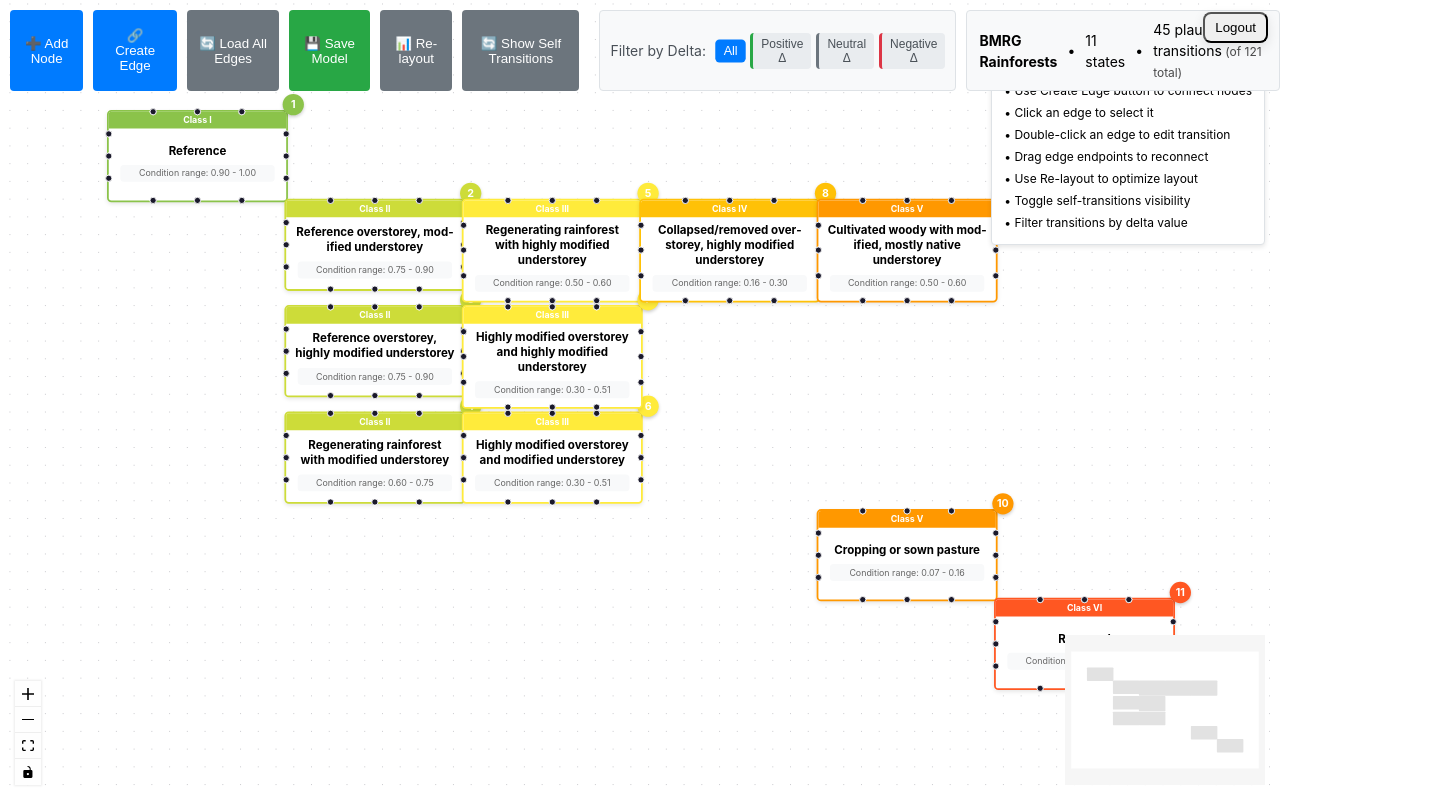
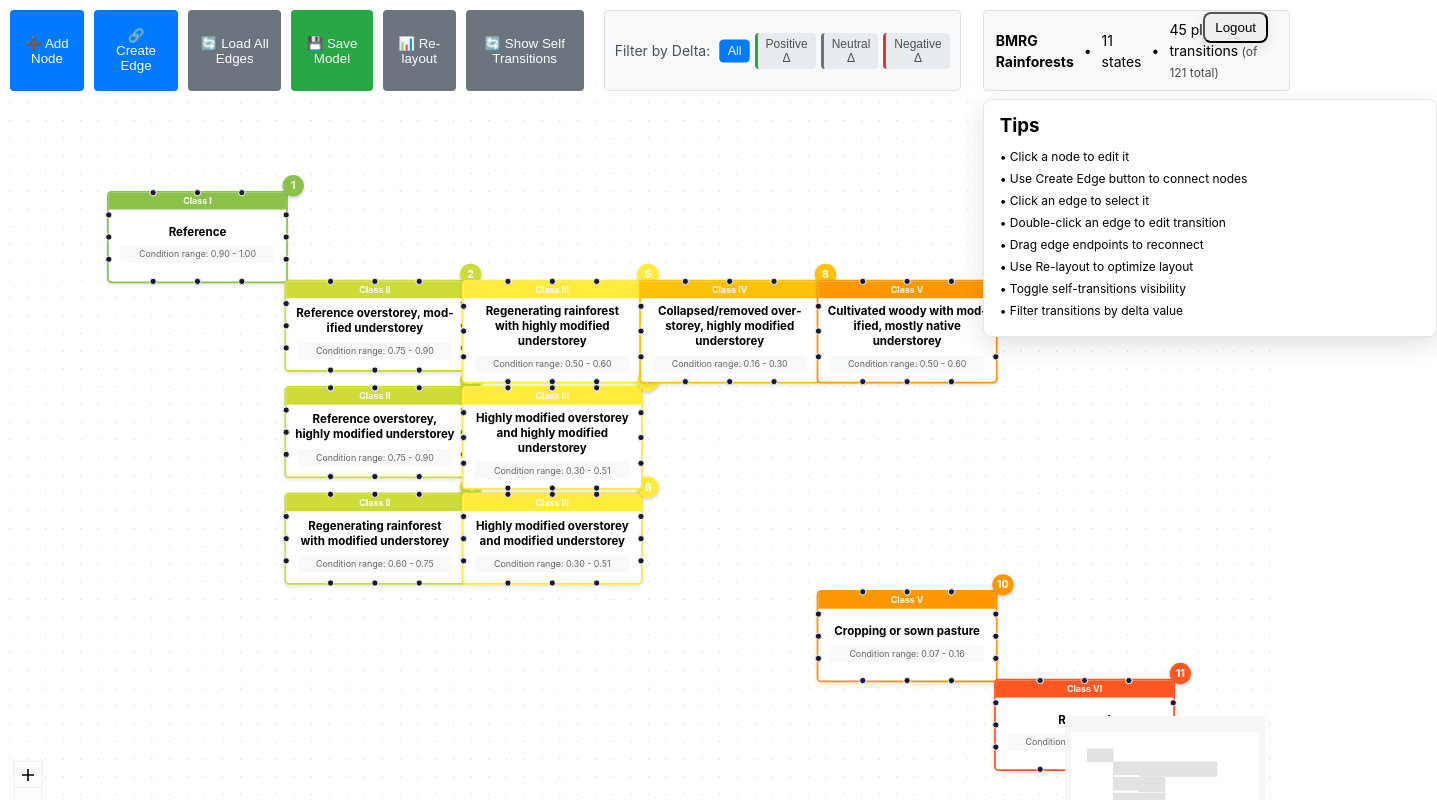
Before and after one commit to edzxy/stm_creator-frontend, a React (Vite) app: page /login in a window 1280 px wide. Both pictures are taken after a click on the button "Continue as Guest". Shown: the top 800 px of the page, 1437 px wide, since content can reach past the window. Built offline with nearby package versions, Linux system fonts and the light colour scheme.

Commit message:
fix some UI problem

```diff
--- a/package.json
+++ b/package.json
@@ -13,12 +13,13 @@
     "elkjs": "^0.9.3",
     "react": "^18.2.0",
     "react-dom": "^18.2.0",
+    "react-router-dom": "^7.9.1",
     "web-worker": "^1.5.0"
   },
   "license": "MIT",
   "devDependencies": {
-    "@types/react": "^18.2.53",
-    "@types/react-dom": "^18.2.18",
+    "@types/react": "^18.3.24",
+    "@types/react-dom": "^18.3.7",
     "@typescript-eslint/eslint-plugin": "^6.20.0",
     "@typescript-eslint/parser": "^6.20.0",
     "@vitejs/plugin-react": "^4.2.1",
--- a/src/App.css
+++ b/src/App.css
@@ -332,3 +332,26 @@
 .button-filter.active {
     animation: pulse-filter 1s ease-in-out;
 }
+/* 让“信息栏 + Tips”成为一个定位容器 */
+.info-with-tips {
+  position: relative;
+  display: inline-block;   /* 与工具栏其余按钮在同一行 */
+  margin-left: 12px;       /* 与左侧按钮组拉开一点距离（可调） */
+}
+
+/* Tips 下拉，贴在信息栏正下方一点点 */
+.tips-popover {
+  position: absolute;
+  top: calc(100% + 8px);   /* 紧贴 info-panel 底部，向下 8px */
+  left: 0;                 /* 与 info-panel 左侧对齐；如需右对齐改为 right: 0 */
+  width: 420px;            /* 宽度可按需调整 */
+  background: #fff;
+  border: 1px solid #e5e7eb;
+  border-radius: 8px;
+  box-shadow: 0 8px 24px rgba(0,0,0,0.12);
+  padding: 12px 16px;
+  z-index: 1000;           /* 浮在节点之上 */
+}
+
+/* 如果你的 .controls-toolbar 没有定位，可以加上这行（可选） */
+.controls-toolbar { position: relative; }
--- a/src/App.tsx
+++ b/src/App.tsx
@@ -11,7 +11,6 @@ import {
     EdgeMouseHandler,
     MiniMap,
     OnConnect,
-    Panel,
     ReactFlow,
     ReactFlowProvider,
     useEdgesState,
@@ -108,9 +107,7 @@ function App() {
                 targetHandle: connection.sourceHandle?.replace("source","target"),
             } as Connection;
 
-
             setEdges((eds) => addEdge(flippedConnection, eds));
-
         },
         [setEdges, getNode]
     );
@@ -340,8 +337,6 @@ function App() {
             notes: newTransition.notes
         }
 
-
-        //console.log("Created new edge:", newEdge);
         setEdges(prevEdges => [...prevEdges, edge]);
 
         // Open the transition modal for immediate editing
@@ -398,7 +393,6 @@ function App() {
                         return {
                             ...state,
                             state_name: attributes.stateName,
-                            // You might update other state properties here
                         };
                     }
                     return state;
@@ -437,10 +431,7 @@ function App() {
 
             setNodes((prevNodes) => [...prevNodes, newNode]);
 
-            // Add to BMRG data (in a real app, you'd properly integrate this)
             if (bmrgData) {
-                // This is a simplified example - you would need to create a full state object
-                // with all required properties in a real implementation
                 const newStateId = Math.max(...bmrgData.states.map(s => s.state_id)) + 1;
                 const newState = {
                     state_id: newStateId,
@@ -474,13 +465,9 @@ function App() {
     // Function to handle edge click and double click events
     const onEdgeClick: EdgeMouseHandler = useCallback((event, edge) => {
         event.stopPropagation();
-
-        // Only select the edge on single click, don't open the modal
-        // Selection is handled automatically by ReactFlow
         console.log("Edge clicked:", edge.id);
     }, []);
 
-    // Function to handle edge double click (open transition modal)
     const onEdgeDoubleClick: EdgeMouseHandler = useCallback((event, edge) => {
         event.stopPropagation();
         console.log("Edge double-clicked:", edge.id);
@@ -496,9 +483,9 @@ function App() {
                 setIsTransitionModalOpen(true);
             } else {
                 console.log("No transition found with that ID");
-                console.log(edge)
+                console.log(edge);
                 setIsTransitionModalOpen(true);
-                createNewEdge(edge)
+                createNewEdge(edge);
             }
         }
     }, [bmrgData]);
@@ -506,12 +493,9 @@ function App() {
     // Function to save updated transition
     const handleSaveTransition = (updatedTransition: TransitionData) => {
         if (bmrgData) {
-            // Update the BMRG data with the modified transition
             const newBmrgData = updateTransition(bmrgData, updatedTransition);
             setBmrgData(newBmrgData);
 
-            // Update the edges to reflect the changes
-            // Find and update the specific edge
             setEdges(prevEdges =>
                 prevEdges.map(edge => {
                     if (edge.id === `transition-${updatedTransition.transition_id}`) {
@@ -553,17 +537,14 @@ function App() {
     const handleReLayout = () => {
         if (!bmrgData) return;
 
-        // Get new node layout, using transitions for better placement
         const initialNodes = statesToNodes(bmrgData.states, handleNodeLabelChange, handleNodeClick, bmrgData.transitions);
         setNodes(initialNodes);
     };
 
     // Function to toggle edge creation mode
     const toggleEdgeCreationMode = () => {
-        // If exiting edge creation mode, clear any selected start node
         if (edgeCreationMode) {
             setStartNodeId(null);
-            // Clear any node selection highlighting
             setNodes(prevNodes =>
                 prevNodes.map(node => ({
                     ...node,
@@ -581,14 +562,12 @@ function App() {
     const loadExistingEdges = () => {
         if (!bmrgData) return;
 
-        // Generate edges from all plausible transitions
         const initialEdges = transitionsToEdges(
             bmrgData.transitions.filter(t => t.time_25 === 1),
             nodes,
             showSelfTransitions
         );
 
-        // Apply the current delta filter
         const filteredEdges = filterEdgesByDelta(initialEdges, deltaFilter);
         setEdges(filteredEdges);
     };
@@ -598,7 +577,6 @@ function App() {
         const newValue = !showSelfTransitions;
         setShowSelfTransitions(newValue);
 
-        // Update edges with new self-transition setting
         if (bmrgData) {
             const newEdges = transitionsToEdges(
                 bmrgData.transitions.filter(t => t.time_25 === 1),
@@ -606,7 +584,6 @@ function App() {
                 newValue
             );
 
-            // Apply current delta filter
             const filteredEdges = filterEdgesByDelta(newEdges, deltaFilter);
             setEdges(filteredEdges);
         }
@@ -616,7 +593,6 @@ function App() {
     const toggleDeltaFilter = (option: DeltaFilterOption) => {
         setDeltaFilter(option);
 
-        // Update edges with new filter
         if (bmrgData) {
             const allEdges = transitionsToEdges(
                 bmrgData.transitions.filter(t => t.time_25 === 1),
@@ -624,7 +600,6 @@ function App() {
                 showSelfTransitions
             );
 
-            // Apply the filter
             const filteredEdges = option === 'all'
                 ? allEdges
                 : filterEdgesByDelta(allEdges, option);
@@ -664,7 +639,6 @@ function App() {
     };
 
     if (isLoading) {
-
         return (
             <div className="loading-container">
                 <div className="loading-text">Loading State Transition Model...</div>
@@ -690,15 +664,10 @@ function App() {
 
     return (
     <>
-        <LogoutButton />  {/* 悬浮右上角，不占布局 */}
+        <LogoutButton />
         <div className="app-container">
             <div className="controls-toolbar">
-                <button
-                    onClick={openAddNodeModal}
-                    className="button button-primary"
-                >
-                    ➕ Add Node
-                </button>
+                <button onClick={openAddNodeModal} className="button button-primary">➕ Add Node</button>
 
                 <button
                     onClick={toggleEdgeCreationMode}
@@ -707,12 +676,7 @@ function App() {
                     {edgeCreationMode ? '🔗 Cancel Edge Creation' : '🔗 Create Edge'}
                 </button>
 
-                <button
-                    onClick={loadExistingEdges}
-                    className="button button-secondary"
-                >
-                    🔄 Load All Edges
-                </button>
+                <button onClick={loadExistingEdges} className="button button-secondary">🔄 Load All Edges</button>
 
                 <button
                     onClick={handleSaveModel}
@@ -722,12 +686,7 @@ function App() {
                     {isSaving ? '💾 Saving...' : '💾 Save Model'}
                 </button>
 
-                <button
-                    onClick={handleReLayout}
-                    className="button button-secondary"
-                >
-                    📊 Re-layout
-                </button>
+                <button onClick={handleReLayout} className="button button-secondary">📊 Re-layout</button>
 
                 <button
                     onClick={toggleSelfTransitions}
@@ -755,7 +714,6 @@ function App() {
                         className={`button button-filter neutral ${deltaFilter === 'neutral' ? 'active' : ''}`}
                     >
                         Neutral Δ
-
                     </button>
                     <button
                         onClick={() => toggleDeltaFilter('negative')}
@@ -766,6 +724,7 @@ function App() {
                 </div>
 
                 {bmrgData && (
+                    <div className="info-with-tips">
                         <div className="info-panel">
                             <strong>{bmrgData.stm_name}</strong>
                             <span className="info-separator">•</span>
@@ -784,6 +743,20 @@ function App() {
                                 </>
                             )}
                         </div>
+
+                        {/* Tips 紧贴信息栏正下方 */}
+                        <div className="tips-popover">
+                            <h3 className="tips-title">Tips</h3>
+                            <p className="tips-item">• Click a node to edit it</p>
+                            <p className="tips-item">• Use Create Edge button to connect nodes</p>
+                            <p className="tips-item">• Click an edge to select it</p>
+                            <p className="tips-item">• Double-click an edge to edit transition</p>
+                            <p className="tips-item">• Drag edge endpoints to reconnect</p>
+                            <p className="tips-item">• Use Re-layout to optimize layout</p>
+                            <p className="tips-item">• Toggle self-transitions visibility</p>
+                            <p className="tips-item">• Filter transitions by delta value</p>
+                        </div>
+                    </div>
                 )}
             </div>
 
@@ -797,16 +770,12 @@ function App() {
                 onConnect={onConnect}
                 onEdgeClick={onEdgeClick}
                 onEdgeDoubleClick={onEdgeDoubleClick}
-                //edgesUpdatable={true} // Enable edge endpoint updates
                 edgesFocusable={true}
                 elementsSelectable={true}
                 edgesReconnectable={true}
-                reconnectRadius={10}  // Controls the size of the updater handle
+                reconnectRadius={10}
                 fitView
-                fitViewOptions={{
-                    padding: 0.2,
-                    includeHiddenNodes: false,
-                }}
+                fitViewOptions={{ padding: 0.2, includeHiddenNodes: false }}
                 proOptions={{ hideAttribution: true }}
                 defaultEdgeOptions={defaultEdgeOptions}
                 minZoom={0.2}
@@ -822,20 +791,7 @@ function App() {
                 <Background />
                 <MiniMap />
                 <Controls />
-
-                <Panel position="top-right">
-                    <div className="tips-panel">
-                        <h3 className="tips-title">Tips</h3>
-                        <p className="tips-item">• Click a node to edit it</p>
-                        <p className="tips-item">• Use Create Edge button to connect nodes</p>
-                        <p className="tips-item">• Click an edge to select it</p>
-                        <p className="tips-item">• Double-click an edge to edit transition</p>
-                        <p className="tips-item">• Drag edge endpoints to reconnect</p>
-                        <p className="tips-item">• Use Re-layout to optimize layout</p>
-                        <p className="tips-item">• Toggle self-transitions visibility</p>
-                        <p className="tips-item">• Filter transitions by delta value</p>
-                    </div>
-                </Panel>
+                {/* ❌ 已移除 Panel（Tips 不再放在 ReactFlow 内） */}
             </ReactFlow>
 
             {/* Edge creation help overlay */}
```
Also changed, not shown: 1 other file (tests, documents, lock files or other folders). Lines whose indentation alone changed are shown as unchanged.
